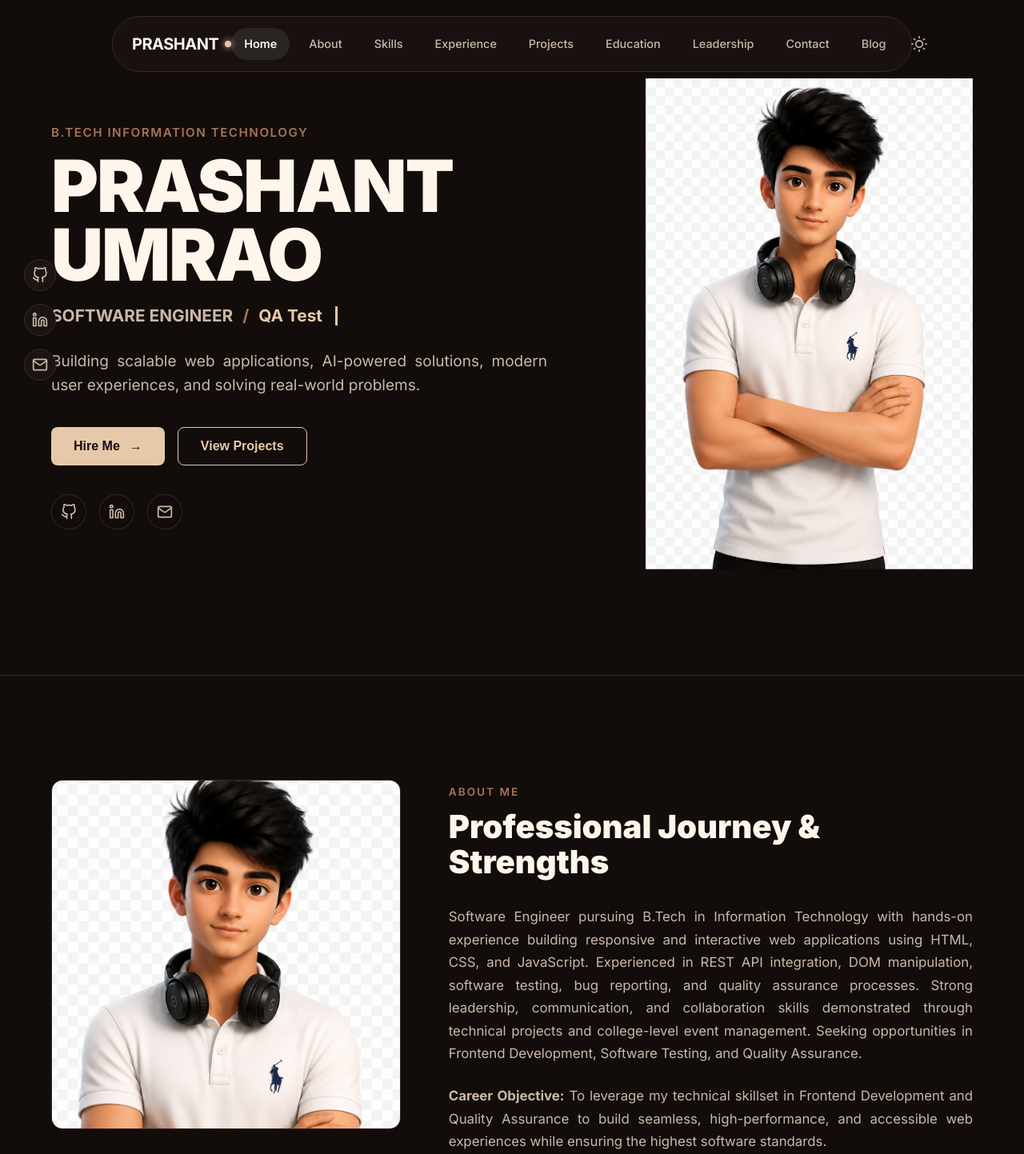
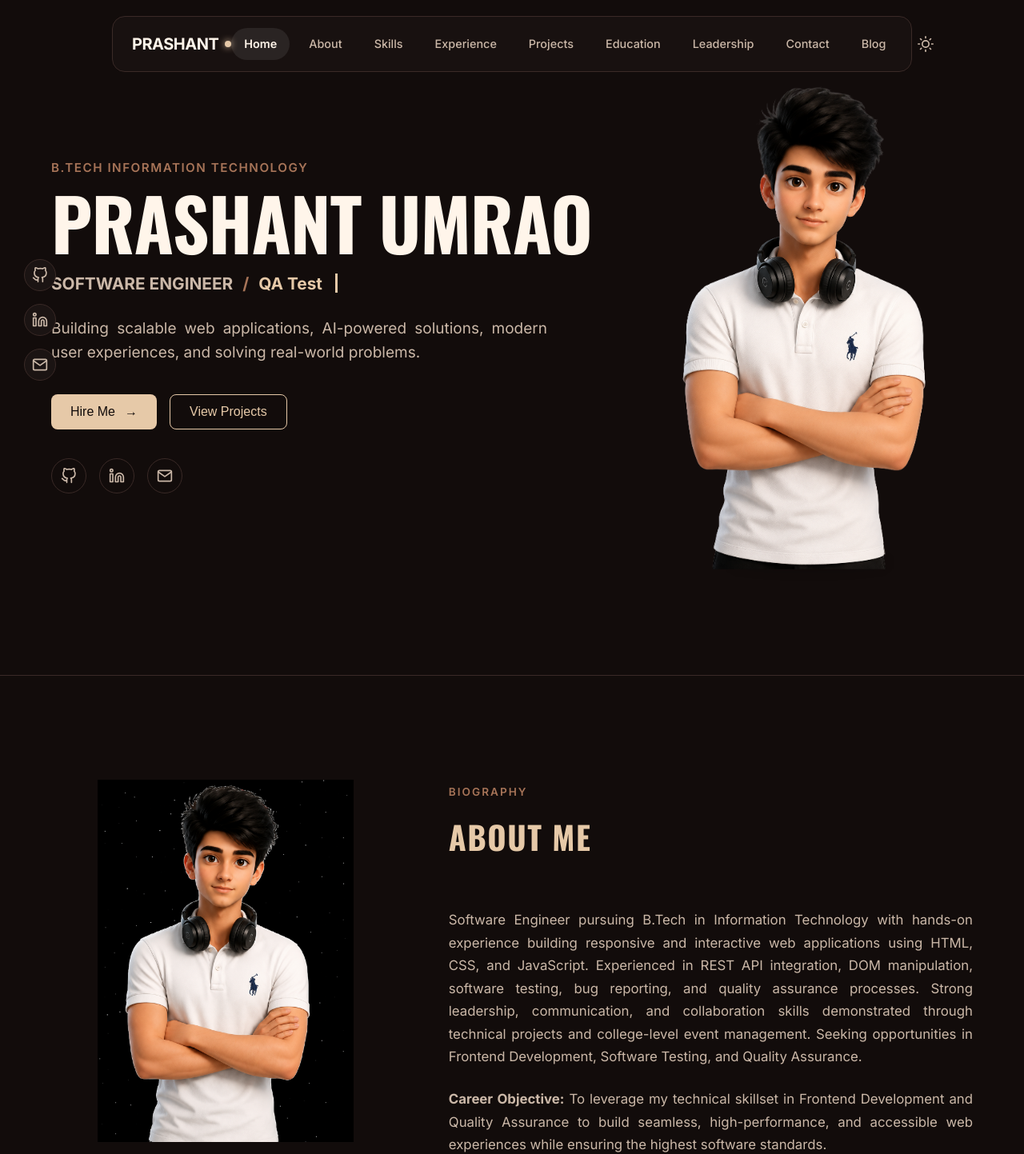
Before and after one commit to PrashantUmrao/portfolio, a Next.js app: page / in a window 1280 px wide. Shown: the top 1443 px of the page at 80% size. Built offline with nearby package versions, Linux system fonts and the light colour scheme.

Commit message:
changes in Font Style and Character Image

```diff
--- a/src/app/globals.css
+++ b/src/app/globals.css
@@ -2,6 +2,7 @@
 
 /* Fonts */
 @import url('https://fonts.googleapis.com/css2?family=Inter:wght@300;400;500;600;700;800;900&display=swap');
+@import url('https://fonts.googleapis.com/css2?family=Oswald:wght@400;500;600;700&display=swap');
 
 :root {
   /* Color Palette - Warm Dark Editorial (Default) */
@@ -34,11 +35,12 @@
 
   --font-sans: 'Inter', -apple-system, BlinkMacSystemFont, sans-serif;
   --font-mono: 'Inter', monospace;
+  --font-display: 'Oswald', var(--font-sans);
 
   --nav-height: 70px;
-  --radius-sm: 8px;
-  --radius-md: 14px; /* Editorial border radius */
-  --radius-lg: 14px;
+  --radius-sm: 8px; /* Buttons, fields */
+  --radius-md: 10px; /* Cards, Skill grids */
+  --radius-lg: 16px; /* Navbar */
   --radius-full: 9999px;
 
   --transition-fast: 0.25s cubic-bezier(0.4, 0, 0.2, 1);
@@ -139,16 +141,27 @@ p {
 .glass {
   background: var(--bg-glass);
   border: 1px solid var(--border-color);
-  border-radius: var(--radius-md);
-  box-shadow: var(--shadow-sm);
-  transition: border-color var(--transition-fast), background var(--transition-fast), box-shadow var(--transition-fast), transform var(--transition-fast);
+  border-radius: var(--radius-md); /* 10px */
+  box-shadow: none;
+  transition: border-color var(--transition-fast), background var(--transition-fast), transform var(--transition-fast);
 }
 
 .glass:hover {
-  border-color: var(--border-hover);
+  border-color: var(--accent-blue);
   background: var(--bg-glass-hover);
-  box-shadow: var(--shadow-md);
-  transform: translateY(-4px);
+  transform: translateY(-2px);
+  box-shadow: none;
+}
+
+.section-title {
+  font-family: var(--font-display);
+  font-size: clamp(34px, 4vw, 40px);
+  font-weight: 700;
+  text-transform: uppercase;
+  letter-spacing: 1.5px;
+  color: var(--accent-blue);
+  margin-top: 8px;
+  margin-bottom: 24px;
 }
 
 .glow-text-blue {
--- a/src/components/About.js
+++ b/src/components/About.js
@@ -13,7 +13,7 @@ export default function About({ personalData }) {
           <div className={styles.leftColumn}>
             <div className={styles.portraitCard}>
               <img
-                src="/hero-character.png"
+                src="/about-character.png"
                 alt="Prashant Umrao portrait"
                 className={styles.portraitImage}
               />
@@ -64,8 +64,8 @@ export default function About({ personalData }) {
           {/* Right Column: Biography & Timeline */}
           <div className={styles.rightColumn}>
             <div className={styles.headingArea}>
-              <span className={styles.sectionLabel}>About Me</span>
-              <h2 className={styles.sectionHeading}>Professional Journey & Strengths</h2>
+              <span className={styles.sectionLabel}>Biography</span>
+              <h2 className="section-title">ABOUT ME</h2>
             </div>
 
             <div className={styles.bioCard}>
--- a/src/components/Navbar.js
+++ b/src/components/Navbar.js
@@ -126,7 +126,7 @@ export default function Navbar({ theme, toggleTheme }) {
           ))}
 
           <button
-            className={styles.themeToggle}
+            className={`${styles.navLink} ${styles.themeToggleBtn}`}
             onClick={toggleTheme}
             aria-label="Toggle Theme"
           >
@@ -162,19 +162,17 @@ export default function Navbar({ theme, toggleTheme }) {
           </span>
         ))}
 
-        <div style={{ marginTop: '20px', paddingLeft: '16px' }}>
-          <button
-            className={styles.themeToggle}
-            onClick={toggleTheme}
-            style={{ width: 'fit-content' }}
-          >
-            {theme === 'dark' ? (
-              <span style={{ display: 'flex', alignItems: 'center', gap: '10px' }}><SunIcon /> Light Mode</span>
-            ) : (
-              <span style={{ display: 'flex', alignItems: 'center', gap: '10px' }}><MoonIcon /> Dark Mode</span>
-            )}
-          </button>
-        </div>
+        <span
+          onClick={() => {
+            setDrawerOpen(false);
+            toggleTheme();
+          }}
+          className={styles.drawerLink}
+          style={{ display: 'flex', alignItems: 'center', gap: '10px' }}
+        >
+          {theme === 'dark' ? <SunIcon /> : <MoonIcon />}
+          <span>{theme === 'dark' ? 'Light Mode' : 'Dark Mode'}</span>
+        </span>
       </div>
     </>
   );
--- a/src/styles/About.module.css
+++ b/src/styles/About.module.css
@@ -20,11 +20,6 @@
 
 .portraitCard {
   width: 100%;
-  aspect-ratio: 1;
-  border-radius: var(--radius-md); /* 14px */
-  border: 1px solid var(--border-color);
-  overflow: hidden;
-  background: var(--bg-secondary);
   display: flex;
   align-items: center;
   justify-content: center;
@@ -32,10 +27,10 @@
 
 .portraitImage {
   width: 100%;
-  height: 100%;
-  object-fit: cover;
-  object-position: top center; /* Headshot focused */
-  transform: scale(1.1);
+  max-width: 320px;
+  height: auto;
+  object-fit: contain;
+  display: block;
 }
 
 .highlightsArea {
@@ -141,6 +136,7 @@
 }
 
 .timelineTitle {
+  font-family: var(--font-display);
   font-size: 1.4rem;
   font-weight: 700;
   margin-bottom: 28px;
--- a/src/styles/Blog.module.css
+++ b/src/styles/Blog.module.css
@@ -21,9 +21,11 @@
 }
 
 .title {
+  font-family: var(--font-display);
   font-size: 2.5rem;
-  font-weight: 800;
+  font-weight: 700;
   color: var(--text-primary);
+  text-transform: uppercase;
 }
 
 /* Index Page Grid */
@@ -85,6 +87,7 @@
 }
 
 .blogTitle {
+  font-family: var(--font-display);
   font-size: 1.25rem;
   font-weight: 700;
   color: var(--text-primary);
@@ -106,7 +109,7 @@
   color: var(--bg-primary);
   border: none;
   font-size: 0.9rem;
-  font-weight: 600;
+  font-weight: 500;
   padding: 10px 20px;
   border-radius: var(--radius-sm);
   cursor: pointer;
@@ -131,11 +134,11 @@
 }
 
 .backBtn {
-  background: #FFFFFF;
+  background: var(--bg-glass);
   color: var(--accent-blue);
   border: 1px solid var(--accent-blue);
   font-size: 0.9rem;
-  font-weight: 600;
+  font-weight: 500;
   padding: 10px 20px;
   border-radius: var(--radius-sm);
   cursor: pointer;
@@ -158,6 +161,7 @@
 }
 
 .articleTitle {
+  font-family: var(--font-display);
   font-size: 2.5rem;
   font-weight: 800;
   color: var(--text-primary);
@@ -195,6 +199,7 @@
 }
 
 .articleBody h3 {
+  font-family: var(--font-display);
   font-size: 1.5rem;
   font-weight: 700;
   color: var(--text-primary);
--- a/src/styles/Contact.module.css
+++ b/src/styles/Contact.module.css
@@ -155,11 +155,11 @@
 
 .btnSubmit {
   background: var(--accent-blue);
-  color: #fff;
+  color: var(--bg-primary);
   border: none;
   font-size: 1rem;
-  font-weight: 600;
-  padding: 14px 28px;
+  font-weight: 500;
+  padding: 12px 24px;
   border-radius: var(--radius-sm);
   cursor: pointer;
   display: flex;
@@ -167,13 +167,14 @@
   justify-content: center;
   gap: 10px;
   width: 100%;
-  box-shadow: var(--shadow-sm);
+  box-shadow: none;
   transition: all 250ms ease;
 }
 
 .btnSubmit:hover:not(:disabled) {
   transform: translateY(-2px);
-  box-shadow: 0 4px 12px rgba(25, 46, 91, 0.15);
+  box-shadow: none;
+  background: var(--accent-hover);
 }
 
 .btnSubmit:disabled {
--- a/src/styles/Hero.module.css
+++ b/src/styles/Hero.module.css
@@ -42,10 +42,11 @@
 }
 
 .title {
+  font-family: var(--font-display);
   font-size: clamp(48px, 8vw, 90px);
   font-weight: 900;
   line-height: 0.95;
-  letter-spacing: -2px;
+  letter-spacing: -1px;
   color: var(--text-primary);
   text-transform: uppercase;
   margin-bottom: 16px;
@@ -104,8 +105,8 @@
   color: var(--bg-primary);
   border: none;
   font-size: 16px;
-  font-weight: 600;
-  padding: 14px 28px;
+  font-weight: 500;
+  padding: 12px 24px;
   border-radius: var(--radius-sm);
   cursor: pointer;
   display: flex;
@@ -124,8 +125,8 @@
   color: var(--accent-blue);
   border: 1px solid var(--accent-blue);
   font-size: 16px;
-  font-weight: 600;
-  padding: 14px 28px;
+  font-weight: 500;
+  padding: 12px 24px;
   border-radius: var(--radius-sm);
   cursor: pointer;
   display: flex;
--- a/src/styles/Navbar.module.css
+++ b/src/styles/Navbar.module.css
@@ -13,7 +13,7 @@
   justify-content: space-between;
   align-items: center;
   padding: 0 24px;
-  border-radius: var(--radius-full);
+  border-radius: var(--radius-lg); /* 16px */
   background: var(--bg-glass);
   backdrop-filter: blur(16px);
   -webkit-backdrop-filter: blur(16px);
@@ -26,12 +26,12 @@
   top: 10px;
   width: 95%;
   border-color: var(--border-hover);
-  background: rgba(15, 15, 21, 0.8);
+  background: rgba(24, 17, 16, 0.85);
   box-shadow: var(--shadow-lg);
 }
 
 .light-theme .scrolled {
-  background: rgba(255, 255, 255, 0.85);
+  background: rgba(243, 235, 224, 0.85);
 }
 
 .logo {
@@ -91,26 +91,13 @@
   background: rgba(0, 0, 0, 0.08);
 }
 
-.themeToggle {
+.themeToggleBtn {
   background: none;
   border: none;
-  color: var(--text-secondary);
   cursor: pointer;
-  padding: 8px;
-  border-radius: 50%;
   display: flex;
   align-items: center;
   justify-content: center;
-  transition: all var(--transition-fast);
-}
-
-.themeToggle:hover {
-  color: var(--text-primary);
-  background: rgba(255, 255, 255, 0.05);
-}
-
-.light-theme .themeToggle:hover {
-  background: rgba(0, 0, 0, 0.05);
 }
 
 /* Mobile Nav Styles */
--- a/src/styles/Projects.module.css
+++ b/src/styles/Projects.module.css
@@ -97,6 +97,7 @@
 }
 
 .projectTitle {
+  font-family: var(--font-display);
   font-size: 1.25rem;
   font-weight: 700;
   color: var(--text-primary);
@@ -146,7 +147,7 @@
   color: var(--bg-primary);
   border: none;
   font-size: 0.9rem;
-  font-weight: 600;
+  font-weight: 500;
   padding: 10px 18px;
   border-radius: var(--radius-sm);
   text-decoration: none;
@@ -167,7 +168,7 @@
   color: var(--accent-blue);
   border: 1px solid var(--accent-blue);
   font-size: 0.9rem;
-  font-weight: 600;
+  font-weight: 500;
   padding: 10px 18px;
   border-radius: var(--radius-sm);
   text-decoration: none;
@@ -254,6 +255,7 @@
 }
 
 .modalTitle {
+  font-family: var(--font-display);
   font-size: 1.8rem;
   font-weight: 800;
   color: var(--text-primary);
@@ -306,7 +308,7 @@
   color: var(--bg-primary);
   border: none;
   font-size: 0.95rem;
-  font-weight: 600;
+  font-weight: 500;
   padding: 12px 24px;
   border-radius: var(--radius-sm);
   text-decoration: none;
@@ -328,7 +330,7 @@
   color: var(--accent-blue);
   border: 1px solid var(--accent-blue);
   font-size: 0.95rem;
-  font-weight: 600;
+  font-weight: 500;
   padding: 12px 24px;
   border-radius: var(--radius-sm);
   text-decoration: none;
--- a/src/styles/Skills.module.css
+++ b/src/styles/Skills.module.css
@@ -80,6 +80,7 @@
 }
 
 .categoryTitle {
+  font-family: var(--font-display);
   font-size: 1.15rem;
   font-weight: 700;
   text-transform: uppercase;
```
Also changed, not shown: public/about-character.png (added), public/hero-character.png.
